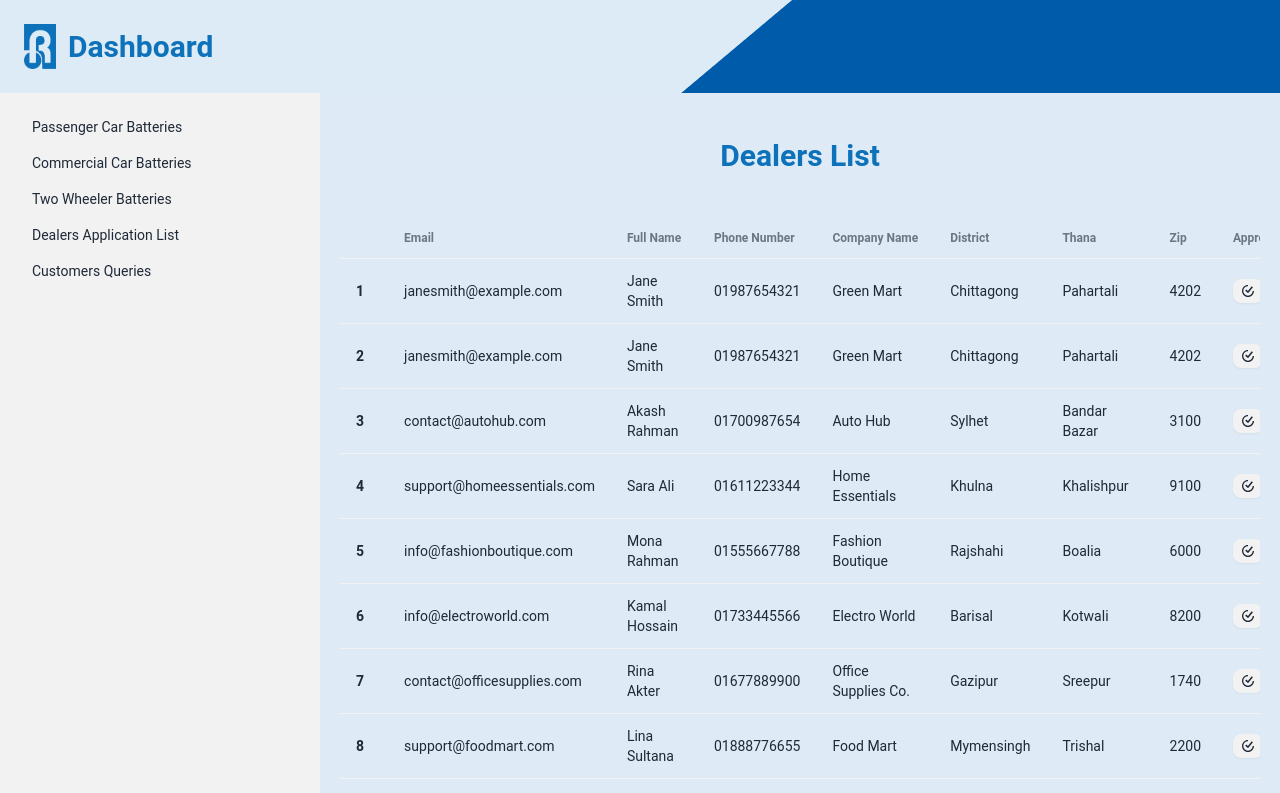
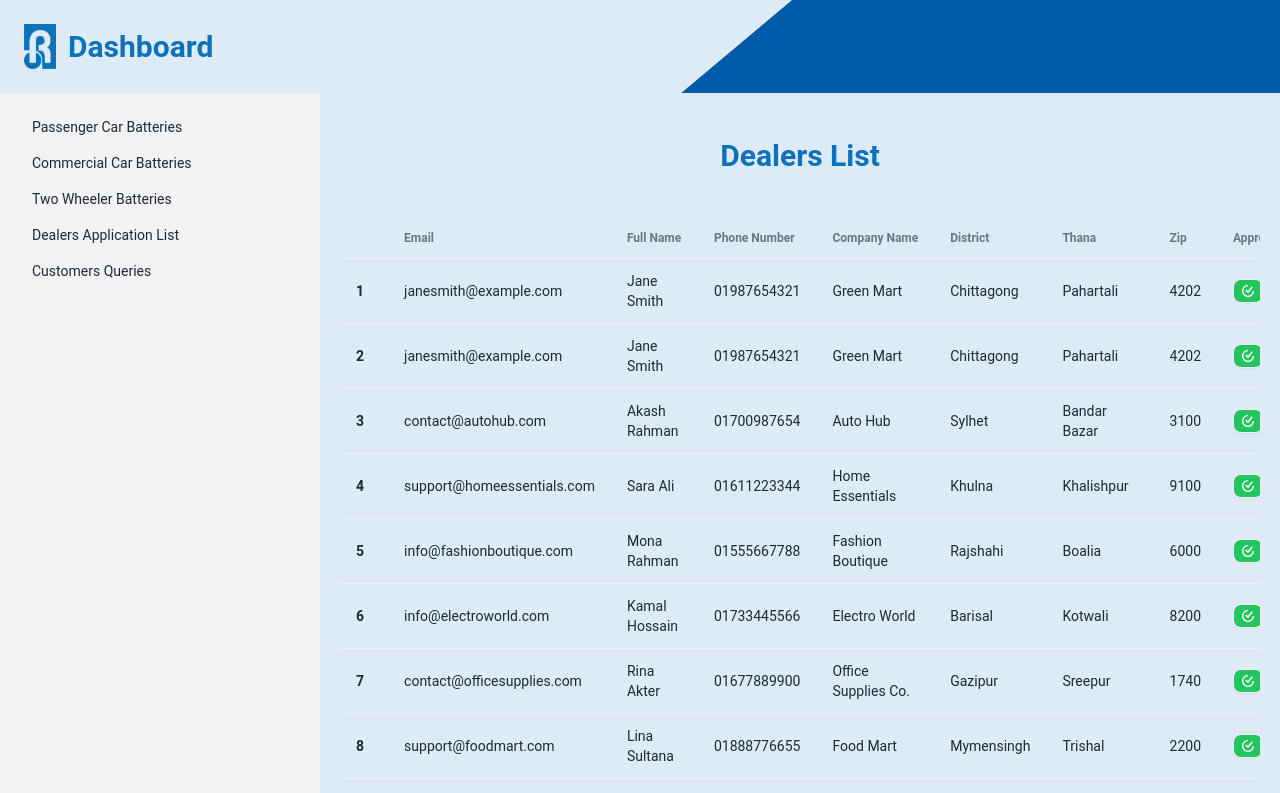
Before and after one commit to arbinzaman/rahimafrooz-battery, a React (Vite) app: page /dashboard/dealers-application-list in a window 1280 px wide. Shown: the top 793 px of the page. Built offline with nearby package versions, Linux system fonts and the light colour scheme.

Commit message:
style: fixed button style

```diff
--- a/src/pages/Dashboard/DealerApplicationList.jsx
+++ b/src/pages/Dashboard/DealerApplicationList.jsx
@@ -34,13 +34,13 @@ const DealerApplicationList = () => {
                 <td>{becomeADealer.address.thana}</td>
                 <td>{becomeADealer.address.zip}</td>
                 <td>
-                  <button className="btn btn-xs">
-                    <SiTicktick />
+                  <button className="btn btn-xs bg-green-500">
+                    <SiTicktick className="text-white"/>
                   </button>
                 </td>
                 <td>
-                  <button className="btn btn-xs">
-                  <MdDeleteForever />
+                  <button className="btn btn-xs bg-red-400">
+                  <MdDeleteForever className="text-white" />
                   </button>
                 </td>
               </tr>
```
